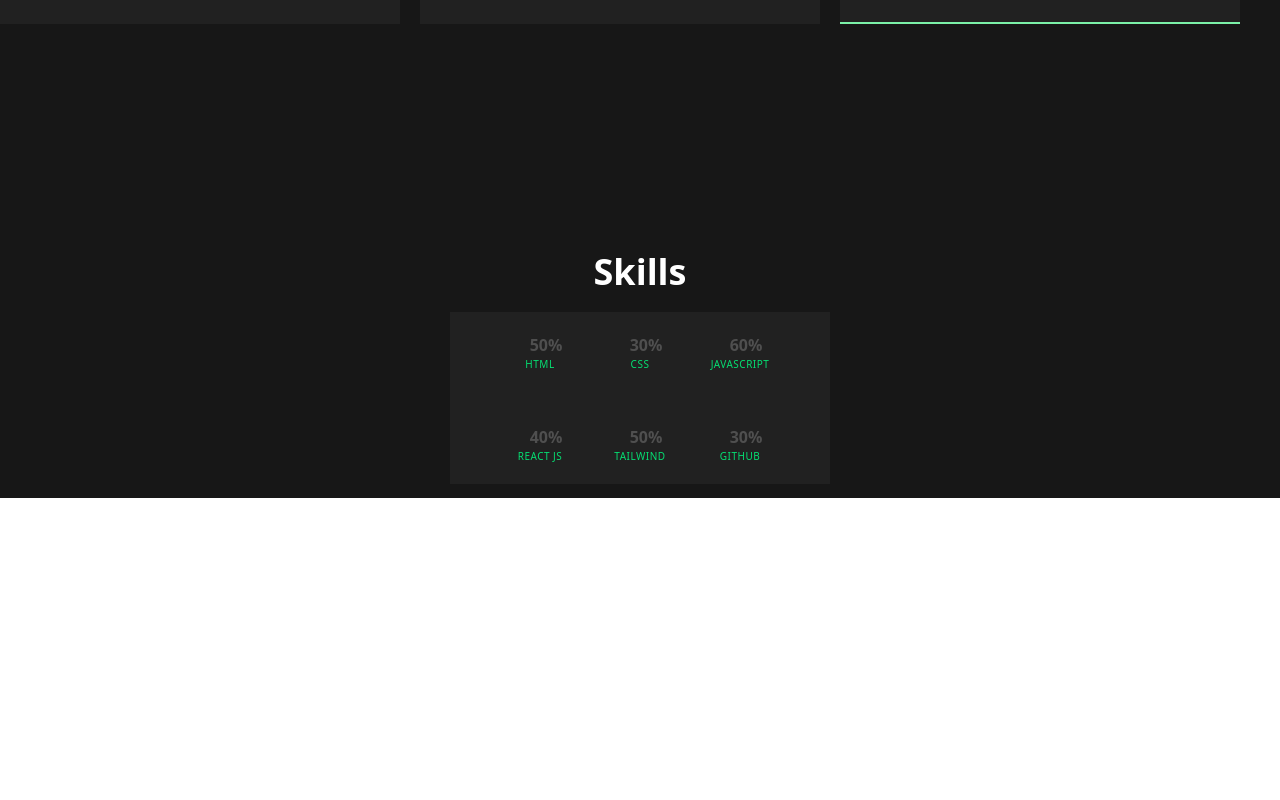
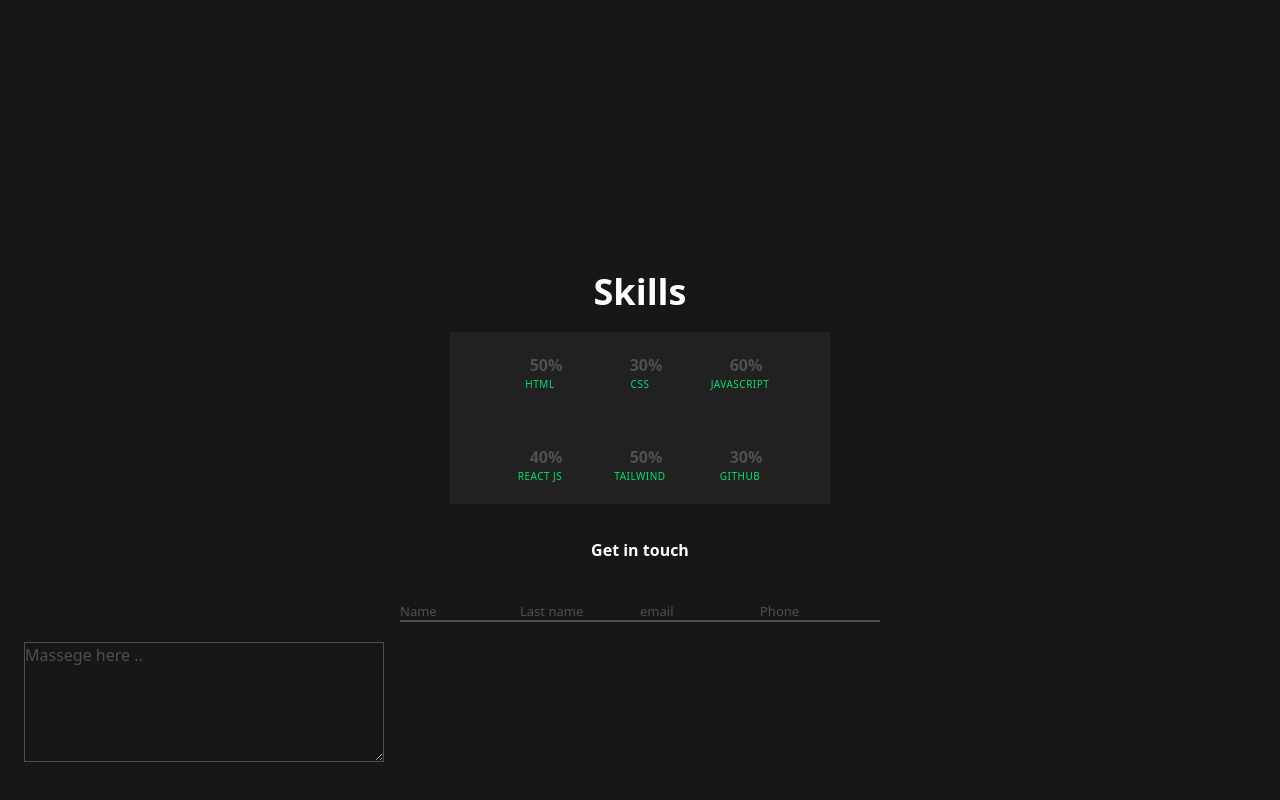
Before and after one commit to Gurpreet-bit-maker/PortFolio_with_projects, a React app: page / in a window 1280 px wide. Shown: the part 1942-2742 px from the top of the page. Before the commit the page ends 2440 px from the top, so only its background shows below. Built offline with nearby package versions, Linux system fonts and the light colour scheme; the HTML template or start-up script is replaced by a standard one.

Commit message:
changed again

```diff
--- a/src/App.jsx
+++ b/src/App.jsx
@@ -6,6 +6,7 @@ import Navbar from './Components/Navbar'
 import HomePage from './Pages/HomePage'
 import WhatDo from './Pages/WhatDo'
 import Skills from './Pages/Skills'
+import FormValidation from './Pages/FormValidation'
 
 
 function App() {
@@ -17,6 +18,7 @@ function App() {
     <HomePage/>
     <WhatDo/>
     <Skills/>
+    <FormValidation/>
     </>
   )
 }
--- a/src/Pages/About.jsx
+++ b/src/Pages/About.jsx
@@ -12,7 +12,7 @@ export default function About() {
   return (
     <div
       style={{ backgroundColor: "#171717" }}
-      className=" h-[45vh]  md:h-[60vh] md:flex md:flex-col md:px-40"
+      className=" h-[35vh]  md:h-[60vh] md:flex md:flex-col md:px-40"
     >
       {/* about */}
       <h1 className="text-white text-center  md:text-3xl font-bold">About</h1>
--- /dev/null
+++ b/src/Pages/FormValidation.jsx
@@ -0,0 +1,42 @@
+export default function FormValidation() {
+  return (
+    <div className="bg-[#171717] text-[#4F4F4F] h-[40vh]">
+      <h1 className="text-center text-white font-bold ">Get in touch</h1>
+      {/* Form div  */}
+      <div className="flex flex-col justify-center ">
+        <div className="flex justify-center items-start h-full p-5 pt- ">
+          <div className=" text-center">
+            <input
+              type="text"
+              placeholder="Name"
+              className="border-b-2 placeholder-[#4F4F4F] w-30 text-[13px] pt-5 h-10"
+            />
+            <input
+              type="text"
+              placeholder="Last name"
+              className="border-b-2 placeholder-[#4F4F4F] w-30 text-[13px] pt-5 h-10"
+            />
+          </div>
+          <div className="text-center">
+            <input
+              type="text"
+              placeholder="email"
+              className="border-b-2 placeholder-[#4F4F4F] w-30 text-[13px] pt-5 h-10"
+            />
+            <input
+              type="text"
+              placeholder="Phone"
+              className="border-b-2 placeholder-[#4F4F4F] w-30 text-[13px] pt-5 h-10"
+            />
+          </div>
+        </div>
+        <textarea
+          name="msg"
+          placeholder="Massege here .. "
+          id=""
+          className="placeholder-[#4F4F4F] border h-30 w-90 ml-6"
+        ></textarea>
+      </div>
+    </div>
+  );
+}
--- a/src/Pages/HomePage.jsx
+++ b/src/Pages/HomePage.jsx
@@ -11,11 +11,11 @@ export default function HomePage() {
         {/* //* child divs */}
         {/* //todo text-content div */}
         <div className="  w-40 md:w-180 h-50 md:h-150 pl-3 md:pl-10  flex flex-col justify-center items-center ">
-          <h1 className="text-white text-[16px] md:text-[3rem] md:font-bold">
+          <h1 className="text-white text-[18px] md:text-[3rem] md:font-bold">
             Hi, I am <br /> Gurpreet Singh
           </h1>
           <p
-            className="text-white text-[11px] md:text-lg tracking-wider md:w-85"
+            className="text-white text-[12px] md:text-lg tracking-wider md:w-85"
             style={{ color: "#676767" }}
           >
             Frontend Developer
--- a/src/Pages/Skills.jsx
+++ b/src/Pages/Skills.jsx
@@ -8,7 +8,7 @@ export default function Skills() {
     { percentage: "30%", tech: "GITHUB" },
   ];
   return (
-    <div className=" bg-[#171717] h-[30vh]  flex flex-col text-center justify-center items-center">
+    <div className=" bg-[#171717] h-[35vh]  flex flex-col text-center justify-center items-center">
       <h1 className="font-bold md:text-4xl font-bold text-white">Skills</h1>
       <div className="flex flex-wrap gap-3 px-1 bg-[#212121] m-5 w-95 justify-center items-center ">
         {skillsData.map((item, id) => {
--- a/src/Pages/WhatDo.jsx
+++ b/src/Pages/WhatDo.jsx
@@ -3,7 +3,7 @@ export default function WhatDo() {
     " h-20 md:h-60 w-25 md:w-100 text-center pt-4 px-1 bg-[#212121] hover:bg-white hover:text-white";
   return (
     <>
-      <div className="  bg-[#171717] md:pt-10 h-40 md:h-[100vh] md:items-start   flex flex-col justify-center">
+      <div className="  bg-[#171717] md:pt-10 h-50 md:h-[100vh] md:items-start   flex flex-col justify-start">
         <h1 className=" bg-[#171717] md:text-4xl  font-bold text-center text-white ">
           What i Do
         </h1>
```
